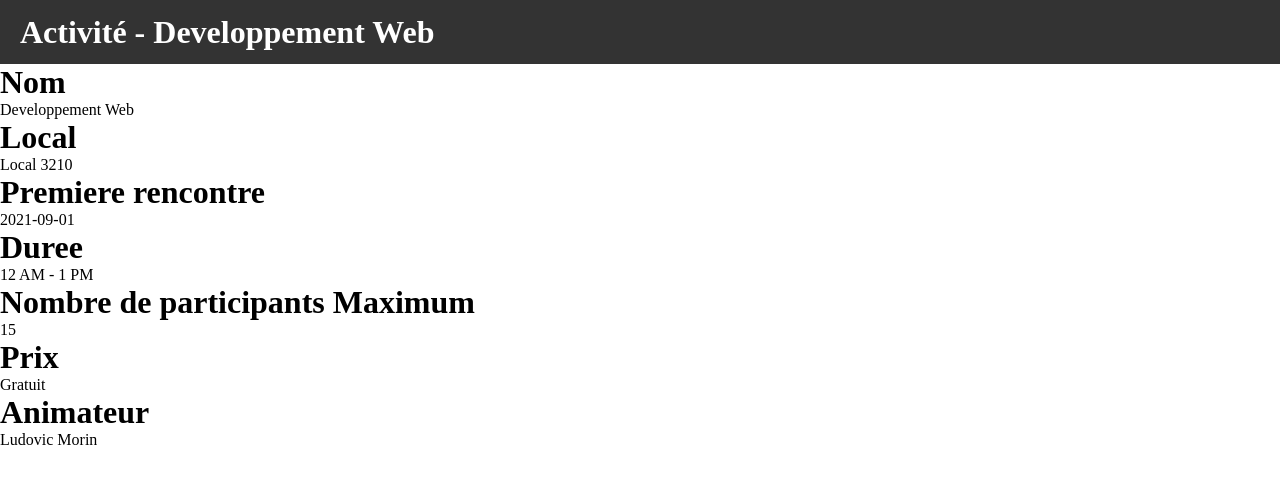
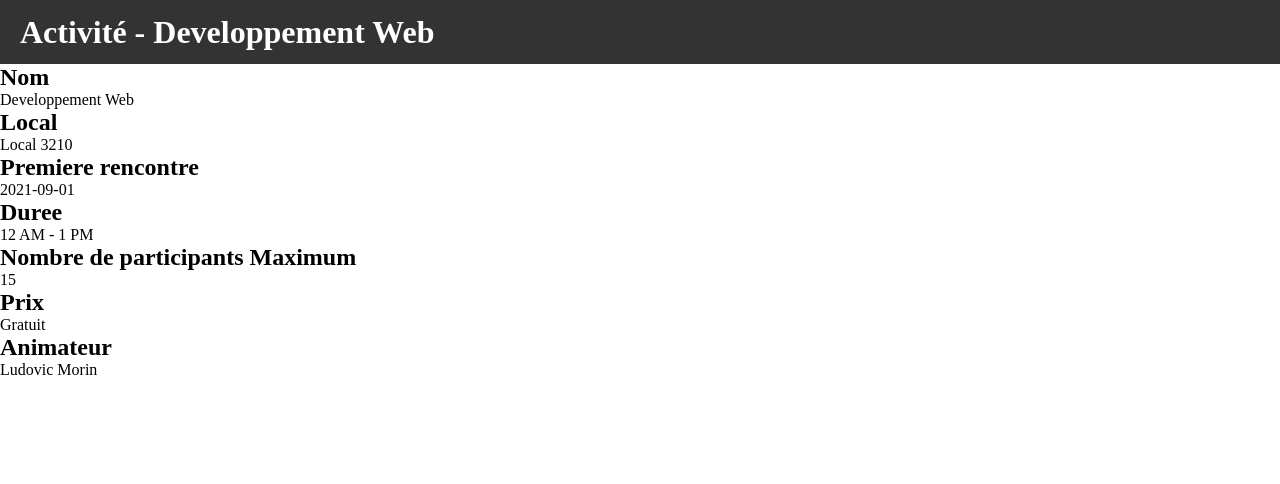
Before and after one commit to Activite-Web-Dev/Site-Web, a plain HTML site: page static/pages/web-dev/index.html in a window 1280 px wide. Drawn offline with Linux system fonts and the light colour scheme; files that its build step writes are made by us from their sources.

Commit message:
Update headings in web-dev index.html

```diff
--- a/static/pages/web-dev/index.html
+++ b/static/pages/web-dev/index.html
@@ -14,21 +14,21 @@
     <main>
         <div id="info">
             <div>
-                <h1>Nom</h1>
+                <h2>Nom</h2>
                 <p>Developpement Web</p>
-                <h1>Local</h1>
+                <h2>Local</h2>
                 <p>Local 3210</p>
-                <h1>Premiere rencontre</h1>
+                <h2>Premiere rencontre</h2>
                 <p>2021-09-01</p>
-                <h1>Duree</h1>
+                <h2>Duree</h2>
                 <p>12 AM - 1 PM</p>
-                <h1>Nombre de participants Maximum</h1>
+                <h2>Nombre de participants Maximum</h2>
                 <p>15</p>
-                <h1>Prix</h1>
+                <h2>Prix</h2>
                 <p>Gratuit</p>
             </div>
             <div>
-                <h1>Animateur</h1>
+                <h2>Animateur</h2>
                 <p>Ludovic Morin</p>
             </div>
         </div>
```
